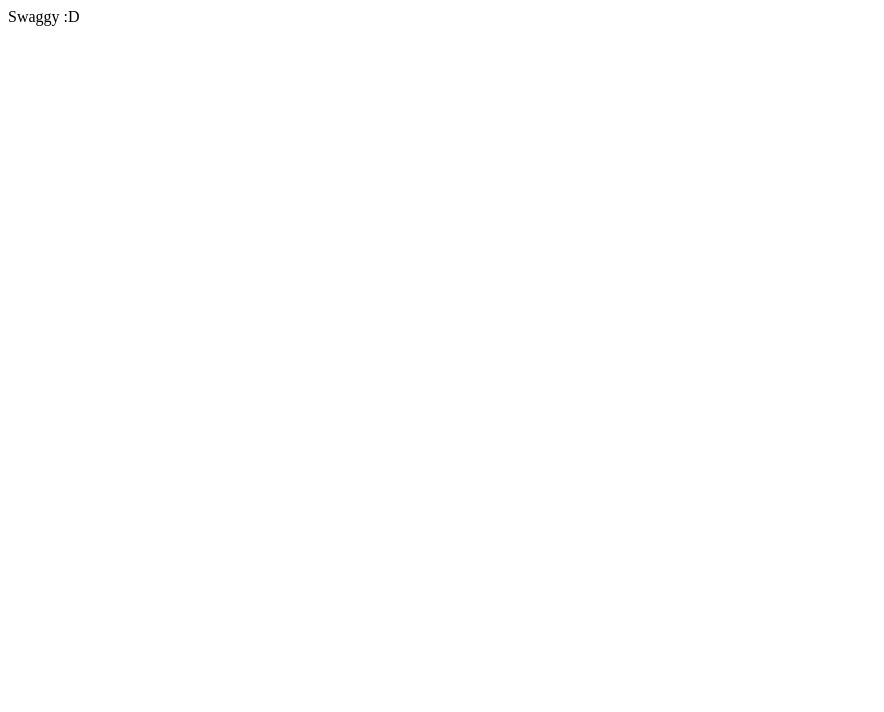
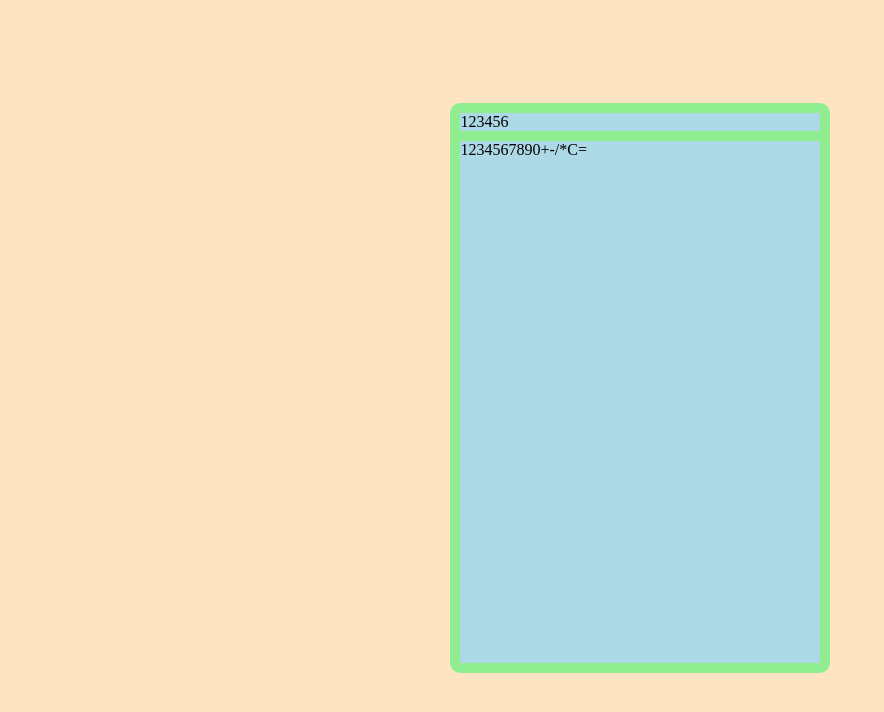
Before and after one commit to richa130/calculator, a plain HTML site: page index.html in a window 1280 px wide. Shown: the whole page, without its empty margins (0-884 px from the left). Drawn offline with Linux system fonts and the light colour scheme.

Commit message:
Add basic UI

```diff
--- a/index.html
+++ b/index.html
@@ -7,6 +7,26 @@
         <script src="calculator.js" defer></script>
     </head>
     <body>
-        Swaggy :D
+        <div class="calculator">
+            <div class="display">123456</div>
+            <div class="buttons">
+                <div>1</div>
+                <div>2</div>
+                <div>3</div>
+                <div>4</div>
+                <div>5</div>
+                <div>6</div>
+                <div>7</div>
+                <div>8</div>
+                <div>9</div>
+                <div>0</div>
+                <div>+</div>
+                <div>-</div>
+                <div>/</div>
+                <div>*</div>
+                <div>C</div>
+                <div>=</div>
+            </div>
+        </div>
     </body>
 </html>
--- a/style.css
+++ b/style.css
@@ -0,0 +1,30 @@
+body {
+    background-color: bisque;
+    height: 95vh;
+    display: flex;
+    justify-content: center;
+    align-items: center;
+    flex-direction: column;
+}
+
+.calculator {
+    background-color: lightgreen;
+    border-radius: 10px;
+    width: 30%;
+    height: 75%;
+    display: flex;
+    flex-direction: column;
+}
+
+.display {
+    background-color: lightblue;
+    margin: 10px 10px 0px;
+}
+
+.buttons {
+    background-color: lightblue;
+    flex-grow: 1;
+    display: flex;
+    flex-flow: wrap;
+    margin: 10px;
+}
```
Also changed, not shown: calculator.js (+0 -9 lines), 1 other file.
